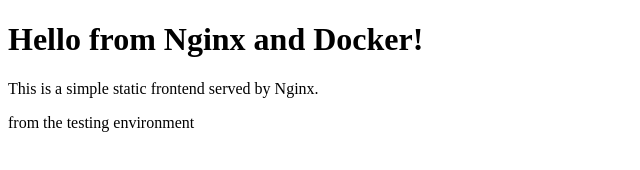
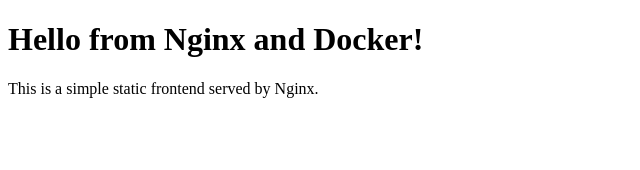
Before and after one commit to TankChirag-1212/Assessment, a plain HTML site: page Docker/frontend/index.html in a window 1280 px wide. Shown: the whole page, without its empty margins (0-640 px from the left). Drawn offline with Linux system fonts and the light colour scheme.

Commit message:
changed index.html

```diff
--- a/Docker/frontend/index.html
+++ b/Docker/frontend/index.html
@@ -3,6 +3,5 @@
 <body>
     <h1>Hello from Nginx and Docker!</h1>
     <p>This is a simple static frontend served by Nginx.</p>
-    <p>from the testing environment</p>
 </body>
 </html>
```
